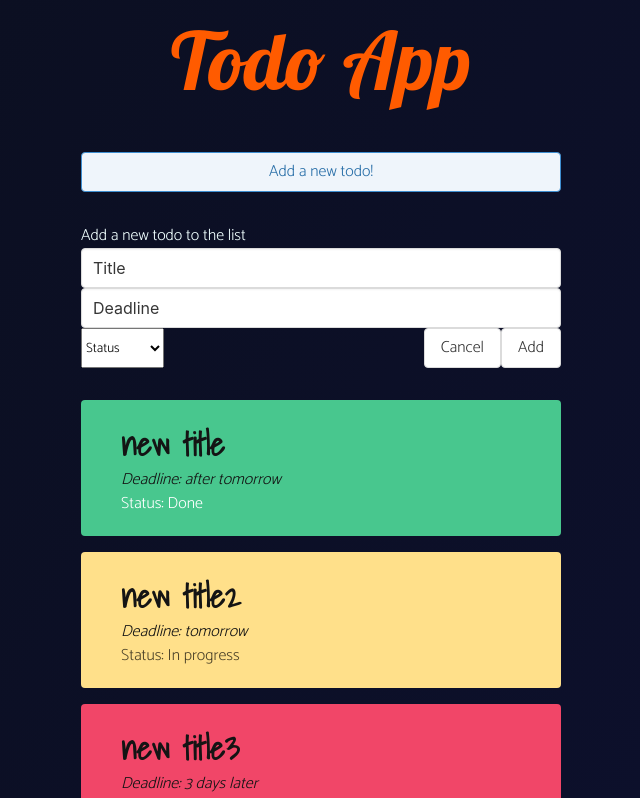
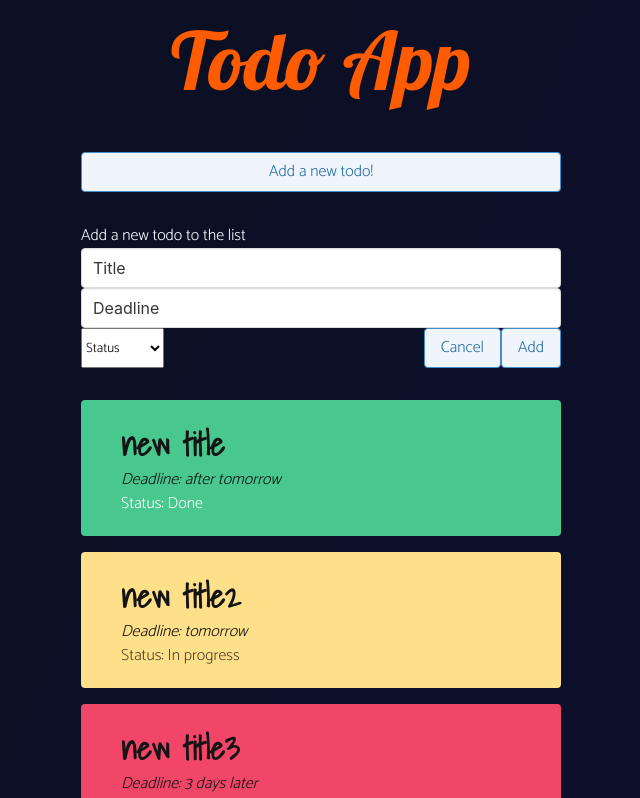
Before and after one commit to miklosoravecz/todoApp, a React (Create React App) app: page / in a window 1280 px wide. Shown: the top 798 px of the page, without its empty margins (319-959 px from the left). Built offline with nearby package versions, Linux system fonts and the light colour scheme.

Commit message:
Button component reused

```diff
--- a/src/components/Button/index.js
+++ b/src/components/Button/index.js
@@ -1,9 +1,13 @@
 import React from "react"
 import "./Button.css"
 
-export const Button = ({children, cls}) => {
+export const Button = ({children, cls, type, func}) => {
 	return (
-		<button className={`button is-info is-light is-outlined is-light ${cls}`}>
+		<button
+			type=""
+			onClick={func}
+			className={`button is-info is-light is-outlined is-light ${cls}`}
+		>
 			{children}
 		</button>
 	)
--- a/src/components/Form/index.js
+++ b/src/components/Form/index.js
@@ -1,4 +1,5 @@
 import React, {useState} from "react"
+import {Button} from "../Button"
 import "./Form.css"
 
 export const Form = props => {
@@ -59,12 +60,12 @@ export const Form = props => {
 					<option value="Done">Done</option>
 				</select>
 				<div className="button-wrapper">
-					<button type="submit" className="button">
+					<Button type="submit" className="button">
 						Cancel
-					</button>
-					<button type="submit" className="button" onClick={handleSubmit}>
+					</Button>
+					<Button type="submit" className="button" func={handleSubmit}>
 						Add
-					</button>
+					</Button>
 				</div>
 			</div>
 		</form>
```
